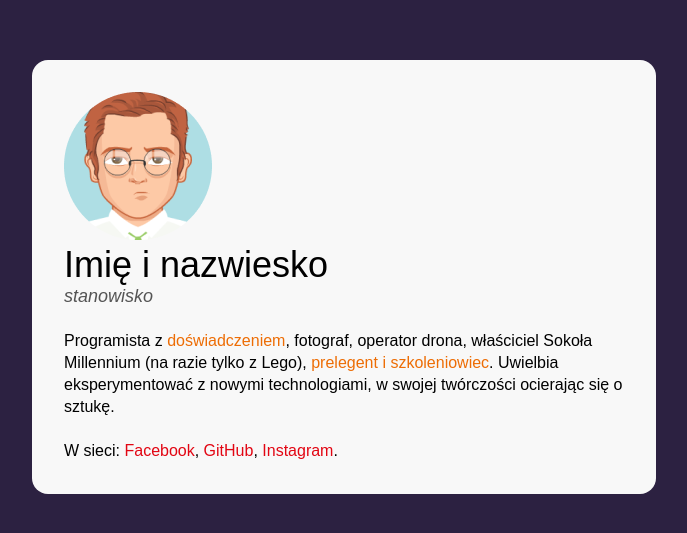
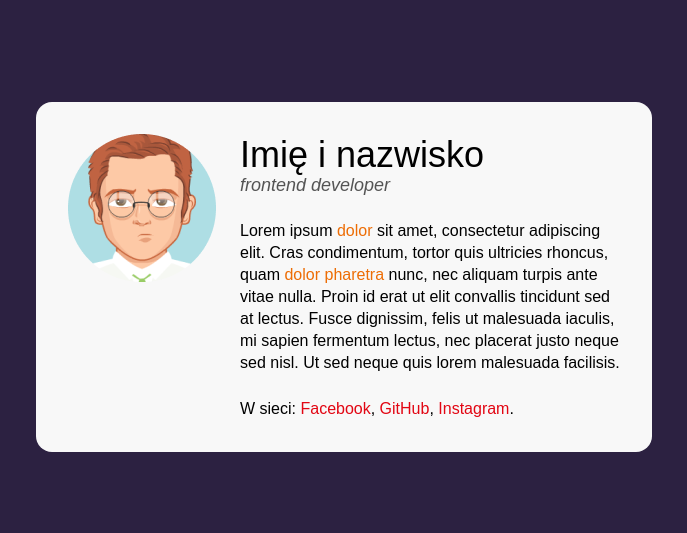
Before and after one commit to patrycjakurosz/business-card, a plain HTML site: page index.html in a window 1280 px wide. Shown: the part 123-656 px from the top of the page, without its empty margins (296-983 px from the left). Drawn offline with Linux system fonts and the light colour scheme.

Commit message:
introduce usage of gap in styles

```diff
--- a/index.html
+++ b/index.html
@@ -14,24 +14,28 @@
         <img
           class="person__picture"
           src="avatar.png"
-          alt="Zdjęcie imię i nazwiesko"
+          alt="Zdjęcie imię i nazwisko"
         />
-        <header class="person__info">
-          <h1 class="person__name">Imię i nazwiesko</h1>
-          <p class="person__position">stanowisko</p>
+        <div class="person__information">
+          <header>
+            <h1 class="person__name">Imię i nazwisko</h1>
+            <p class="person__position">frontend developer</p>
           </header>
-        <p class="person__description person__description--with-margin">
-          Programista z <strong class="special"> doświadczeniem</strong>,
-          fotograf, operator drona, właściciel Sokoła Millennium (na razie tylko
-          z Lego), <strong class="special">prelegent i szkoleniowiec</strong>.
-          Uwielbia eksperymentować z nowymi technologiami, w swojej twórczości
-          ocierając się o sztukę.
+          <p class="person__description">
+            Lorem ipsum <strong class="special"> dolor</strong> sit amet,
+            consectetur adipiscing elit. Cras condimentum, tortor quis ultricies
+            rhoncus, quam <strong class="special">dolor pharetra</strong> nunc,
+            nec aliquam turpis ante vitae nulla. Proin id erat ut elit convallis
+            tincidunt sed at lectus. Fusce dignissim, felis ut malesuada
+            iaculis, mi sapien fermentum lectus, nec placerat justo neque sed
+            nisl. Ut sed neque quis lorem malesuada facilisis.
           </p>
           <p class="person__description">
             W sieci: <a class="person__link" href="#">Facebook</a>,
             <a class="person__link" href="#">GitHub</a>,
             <a class="person__link" href="#">Instagram</a>.
           </p>
+        </div>
       </article>
     </main>
   </body>
--- a/style.css
+++ b/style.css
@@ -15,18 +15,23 @@ body {
   justify-content: center;
   min-height: 100vh;
   font-family: Arial, Helvetica, sans-serif;
+  padding: 16px;
 }
 
 .main {
   background: #f8f8f8;
   border-radius: 16px;
-  width: 624px;
-  margin: 16px;
+  max-width: 624px;
   padding: 32px;
+  flex-basis: 616px;
 }
 
 .person {
-
+  display: flex;
+  align-items: flex-start;
+  gap: 24px;
+  flex-wrap: wrap;
+  justify-content: center;
 }
 
 .person__description {
@@ -35,23 +40,23 @@ body {
   margin: 0;
 }
 
-.person__description--with-margin {
-    margin-bottom: 22px;
-}
-
-.person__info {
-    margin-bottom: 24px;
+.person__information {
+  flex-basis: 380px;
+  flex-grow: 1;
+  display: flex;
+  flex-direction: column;
+  gap: 24px;
 }
 
 .person__link {
-    color: #E20613;
+  color: #e20613;
   text-decoration: none;
 }
 
 .person__name {
   font-size: 36px;
+  font-weight: 400;
   margin: 0;
-  font-weight: normal;
 }
 
 .person__position {
@@ -62,6 +67,6 @@ body {
 }
 
 .special {
-    color: #ED6D05;
+  color: #ed6d05;
   font-weight: normal;
 }
```
Lines whose indentation alone changed are shown as unchanged.
